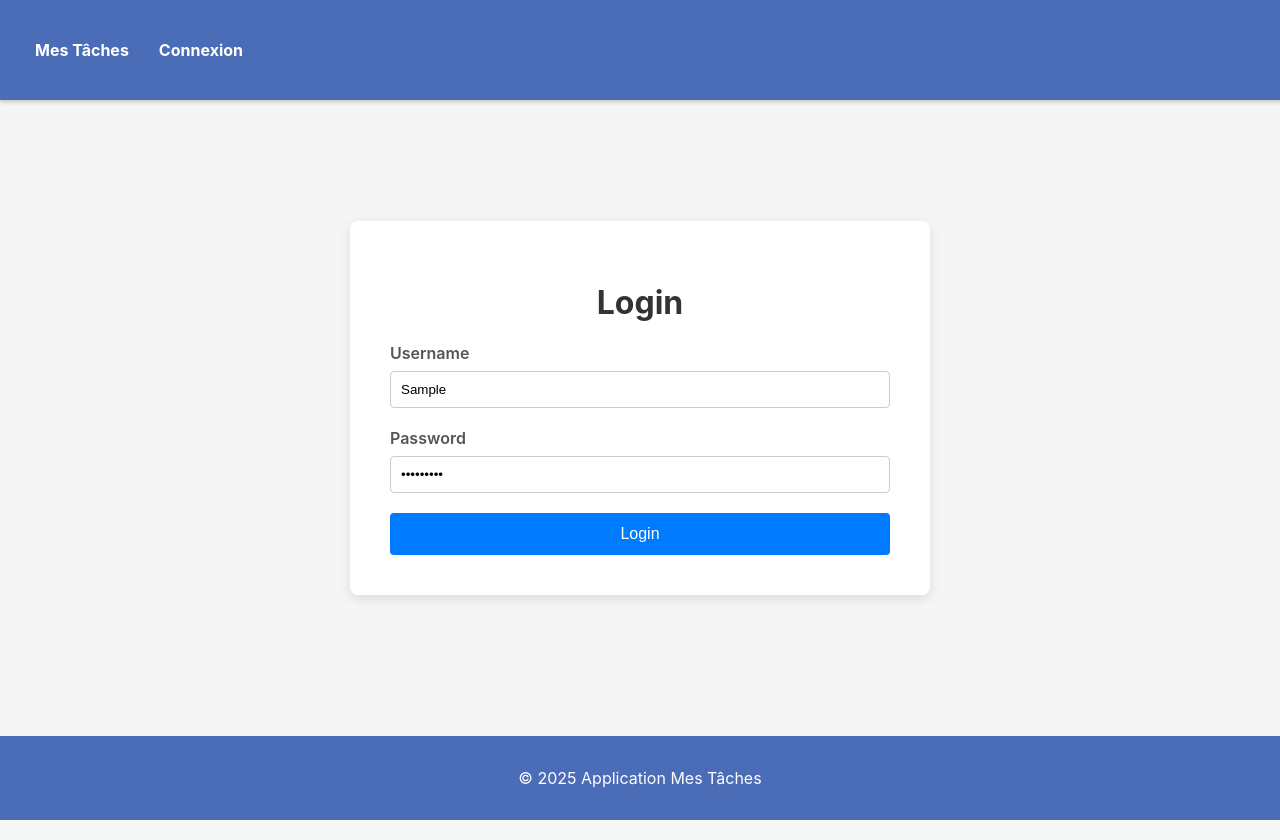
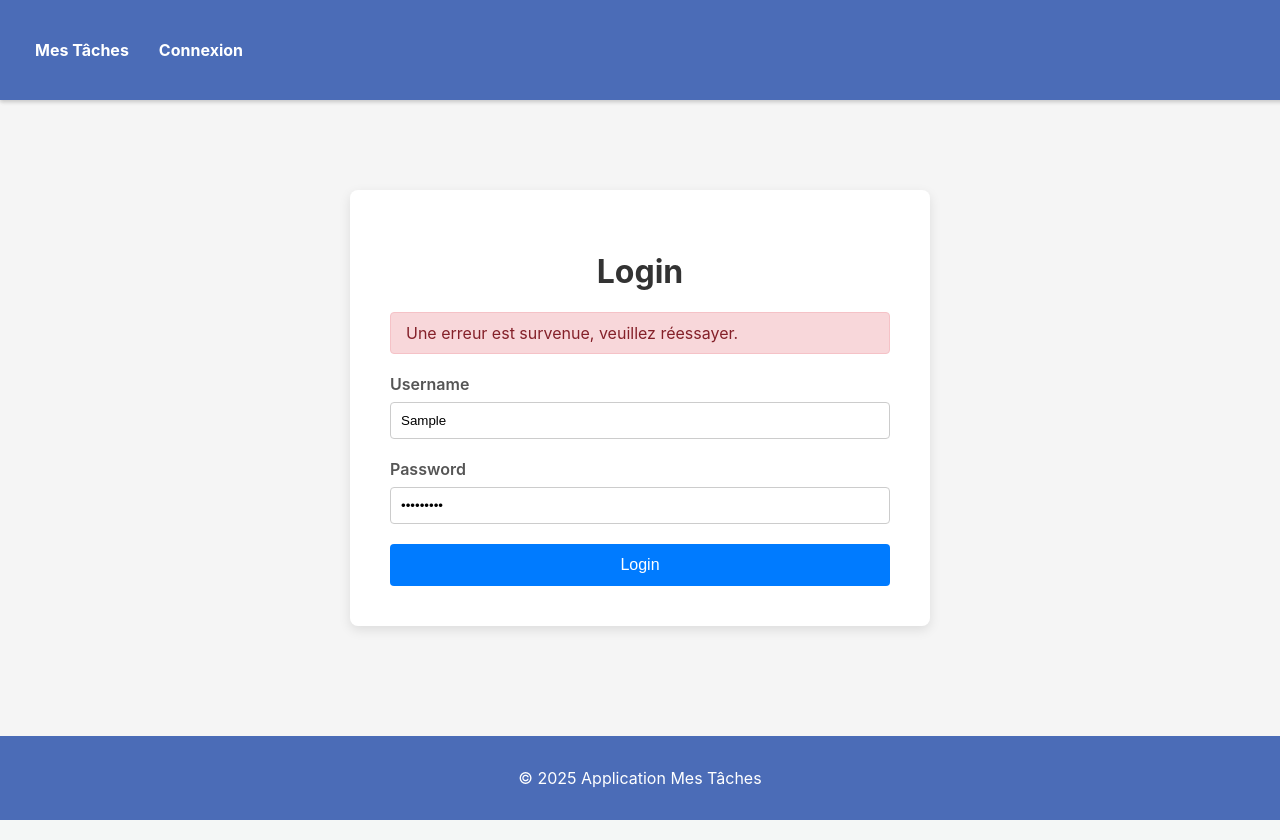
Before and after one commit to antoine-cloud-campus/exam_practice_app, a React (Create React App) app in the folder frontend/: page /login in a window 1280 px wide. Both pictures are taken after typing "Sample", "Sample123" into the empty fields and a click on the button "Login". Built offline with nearby package versions, Linux system fonts and the light colour scheme; no server answers.

Commit message:
Fix(E27): show user-facing error message on login/register failure

```diff
--- a/frontend/src/App.css
+++ b/frontend/src/App.css
@@ -54,6 +54,15 @@ h1 {
 
 .btn:hover {
   background-color: #0056b3;
+}
+
+.error-message {
+  background-color: #f8d7da;
+  color: #842029;
+  border: 1px solid #f5c2c7;
+  border-radius: 4px;
+  padding: 10px 15px;
+  margin-bottom: 20px;
 }
 
 .task-list {
--- a/frontend/src/pages/Login.js
+++ b/frontend/src/pages/Login.js
@@ -5,23 +5,26 @@ import api from "../api";
 const Login = ({ onLogin }) => {
   const [username, setUsername] = useState("");
   const [password, setPassword] = useState("");
+  const [error, setError] = useState("");
   const navigate = useNavigate();
 
   const handleSubmit = async (e) => {
     e.preventDefault();
+    setError("");
     try {
       const res = await api.post("/auth/login", { username, password });
       localStorage.setItem("token", res.data.token);
       if (onLogin) onLogin();
       navigate("/tasks");
     } catch (err) {
-      console.error("Login failed", err);
+      setError(err.response?.data?.msg || "Une erreur est survenue, veuillez réessayer.");
     }
   };
 
   return (
     <div className="container">
       <h1>Login</h1>
+      {error && <p className="error-message">{error}</p>}
       <form onSubmit={handleSubmit}>
         <div className="form-group">
           <label>Username</label>
--- a/frontend/src/pages/Register.js
+++ b/frontend/src/pages/Register.js
@@ -5,21 +5,24 @@ import api from '../api';
 const Register = () => {
   const [username, setUsername] = useState('');
   const [password, setPassword] = useState('');
+  const [error, setError] = useState('');
   const navigate = useNavigate();
 
   const handleSubmit = async (e) => {
     e.preventDefault();
+    setError('');
     try {
       await api.post('/auth/register', { username, password });
       navigate('/login');
     } catch (err) {
-      console.error('Register failed', err);
+      setError(err.response?.data?.msg || 'Une erreur est survenue, veuillez réessayer.');
     }
   };
 
   return (
     <div className="container">
       <h1>Register</h1>
+      {error && <p className="error-message">{error}</p>}
       <form onSubmit={handleSubmit}>
         <div className="form-group">
           <label>Username</label>
```
